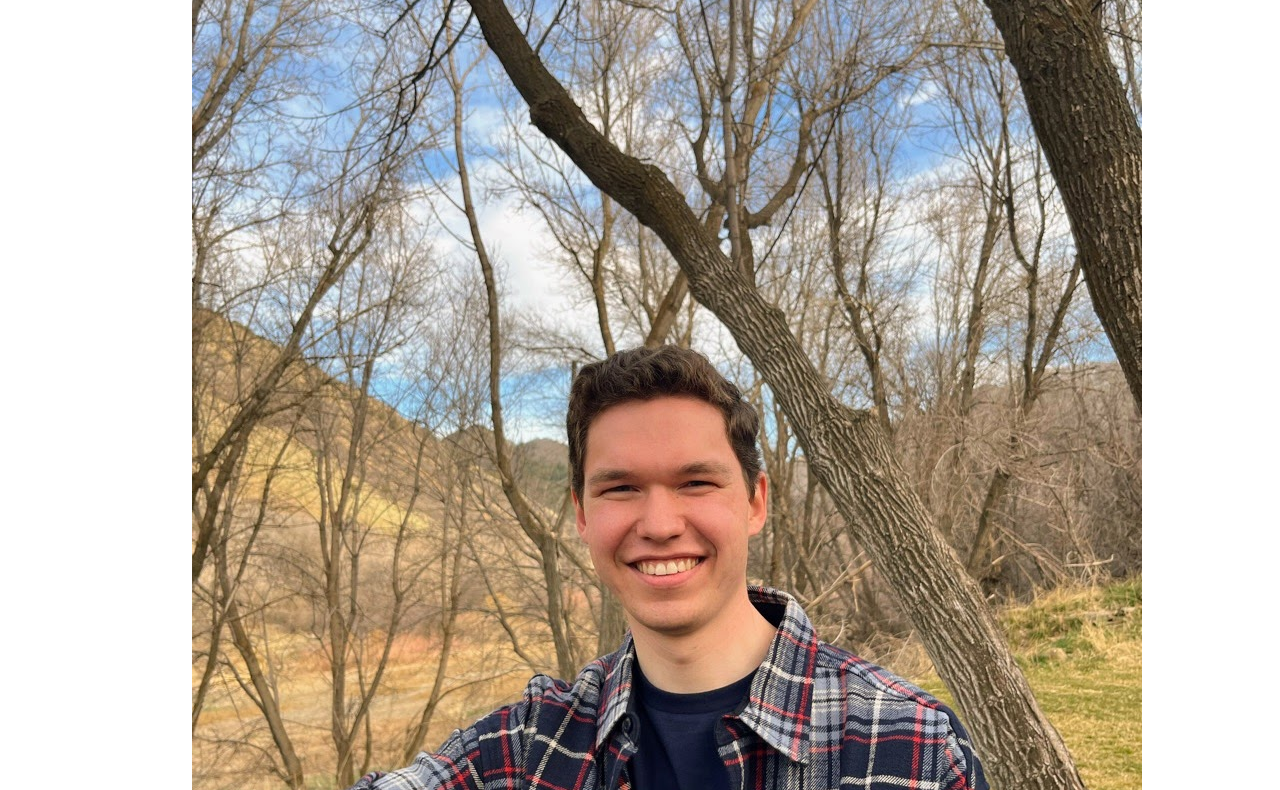
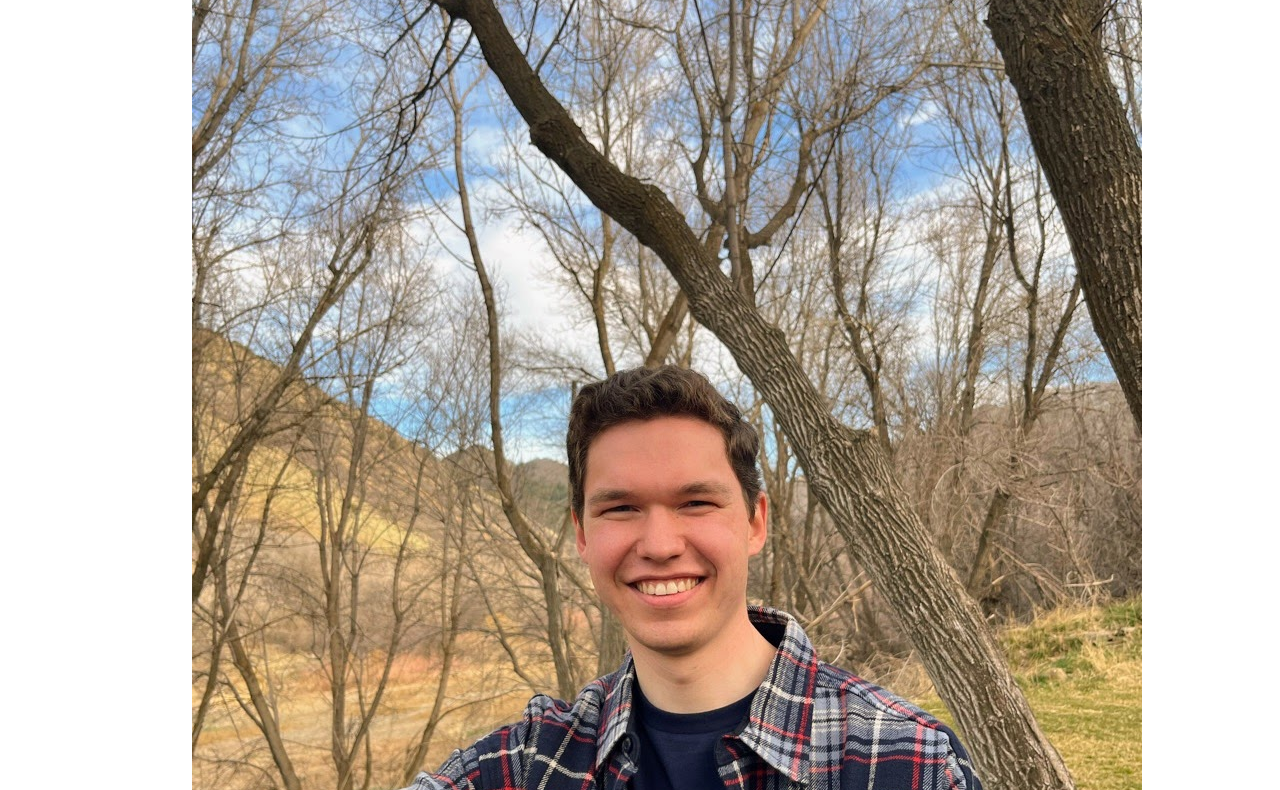
Before and after one commit to mdthompson7337/my-portfolio, a plain HTML site: page index.html in a window 1280 px wide. Shown: the part 204-994 px from the top of the page. Drawn offline with Linux system fonts and the light colour scheme.

Commit message:
main cont

```diff
--- a/styles/style.css
+++ b/styles/style.css
@@ -86,4 +86,7 @@ footer p {
 #home-page {
     margin-right: 15%;
     margin-left: 15%;
+    margin-top: 20px;
+    display: grid;
+    grid-template-columns: 1fr 1fr;
 }
```
